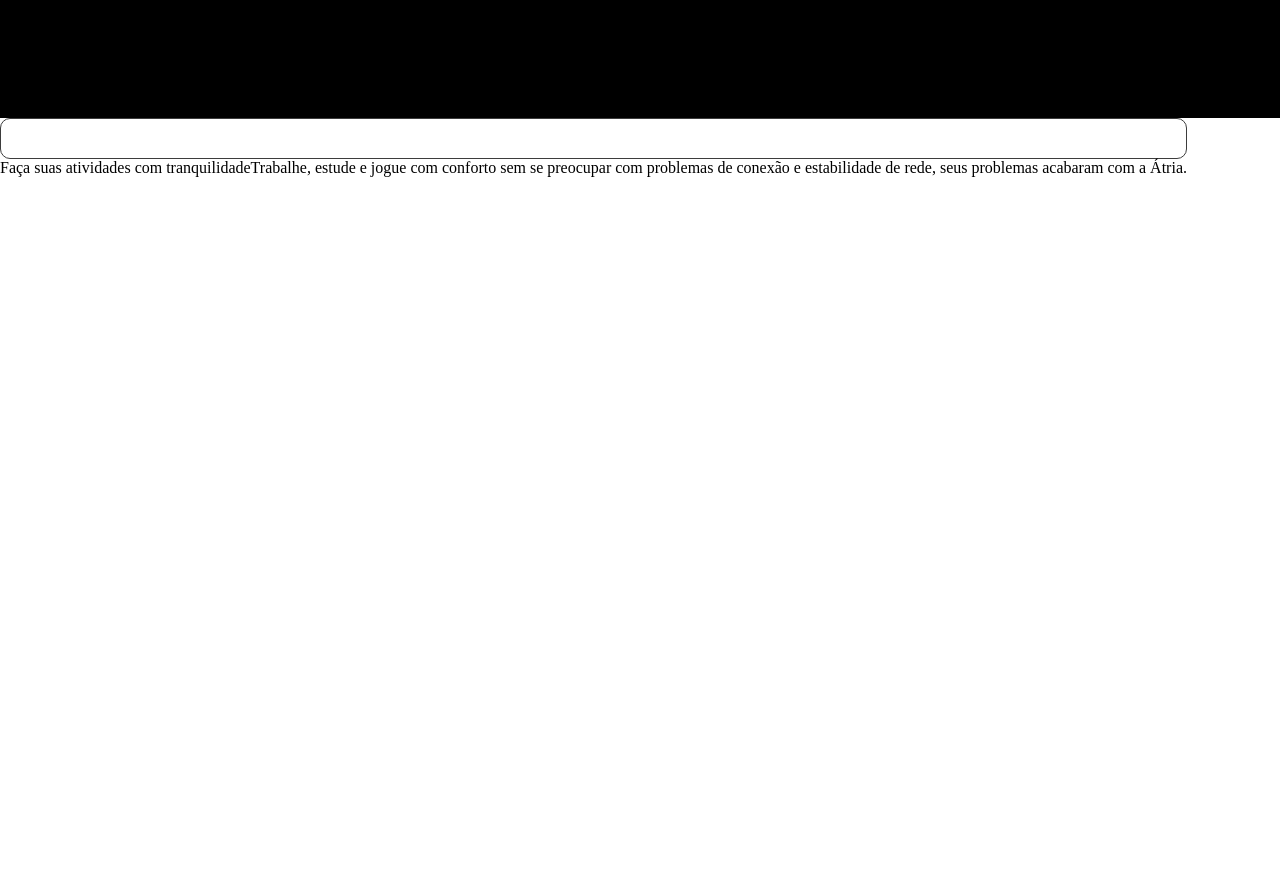
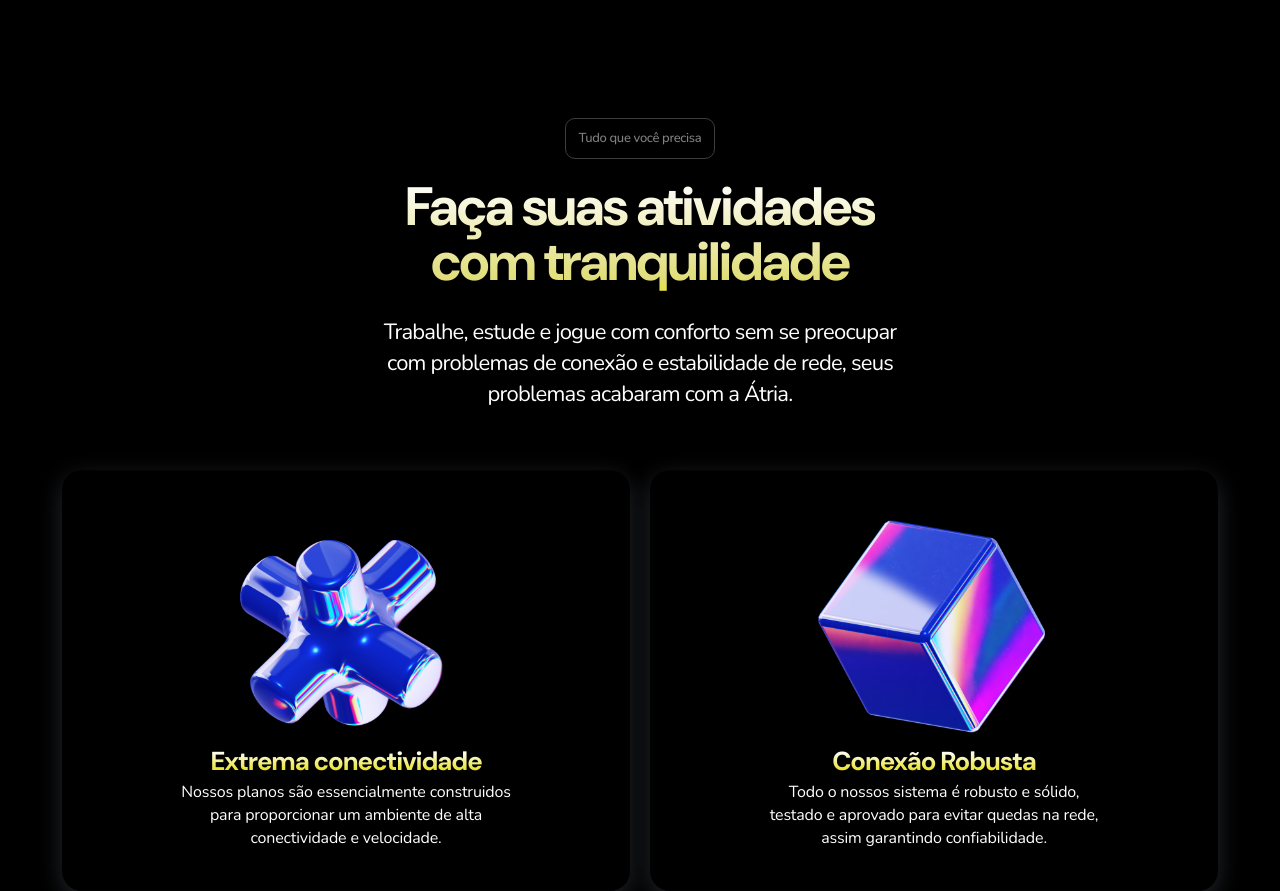
Before and after one commit to matheusmms031/Atria, a React (Vite) app: page / in a window 1280 px wide. Shown: the part 1982-2873 px from the top of the page. Before the commit the page ends 2159 px from the top, so only its background shows below. Built offline with nearby package versions, Linux system fonts and the light colour scheme.

Commit message:
Adicionei o componente CardSecond no home

```diff
--- a/src/components/CardSecond/CardSecond.jsx
+++ b/src/components/CardSecond/CardSecond.jsx
@@ -4,7 +4,7 @@
 export default function CardSecond({image, title, description}){
     return(
         <div className={styles.CardSecond}>
-            <image src={image} className={styles.image}/>
+            <img src={image} className={styles.image}/>
             <div className={styles.texts}>
                 <span className={`${styles.title} title4`}>{title}</span>
                 <span className={`${styles.description} bodyMedium`}>{description}</span>
--- a/src/components/CardSecond/CardSecond.module.scss
+++ b/src/components/CardSecond/CardSecond.module.scss
@@ -10,6 +10,11 @@
     border-radius: 1.25rem;
     border: 1px solid rgba(27, 27, 27, 0.08);
     box-shadow: 0px 7px 24px 0px #24262B;
+}
+
+.image{
+    width: 240px;
+    height: 240px;
 }
 
 .texts{
@@ -34,3 +39,14 @@
     width: 21.5625rem;
     height: 4.3125rem;
 }
+
+@media (max-width:720px) {
+    .CardSecond{
+        display: flex;
+        padding: 2.5rem 0rem;
+        flex-direction: column;
+        justify-content: center;
+        align-items: center;
+        width: fit-content;
+    }
+}
--- a/src/pages/Home/Home.jsx
+++ b/src/pages/Home/Home.jsx
@@ -7,9 +7,12 @@
 import telecine from "../../assets/telecine.png"
 import { CardFirst } from "../../components/CardFirst/CardFirst"
 import WhatsappIcon from "../../assets/Icons/Icons=Whatsapp.svg"
+import Card1 from "../../assets/card1.png"
+import Card2 from "../../assets/card2.png"
 import WifiIcon from "../../assets/Icons/Icons=Wifi.svg"
 import AppIcon from "../../assets/Icons/Icons=App.svg"
 import Tag from "../../components/Tag/Tag.jsx"
+import CardSecond from "../../components/CardSecond/CardSecond.jsx"
 
 
 export default function Home(){
@@ -45,7 +48,7 @@
                         </span>
                     </div>
                     <div className={styles.inovationCards}>
-                        <CardFirst image={WhatsappIcon} title="Suporte por Whatsapp" description="Estamos no Whatsapp para solucionar problemas a distância, estando 24 horas dispostos."/>.
+                        <CardFirst image={WhatsappIcon} title="Suporte por Whatsapp" description="Estamos no Whatsapp para solucionar problemas a distância, estando 24 horas dispostos."/>
                         <CardFirst image={WifiIcon} title="Roteadores com Wifi 6 e 7" description="Utilizamos como padrão roteadores da Huawei, contendo suporte a versão mais recente de Wifi."/>
                         <CardFirst image={AppIcon} title="Aplicativo de gerenciamento" description="Oferecemos aos nossos clientes um aplicativo mobile para gerenciar seus planos e pontos."/>
                     </div>
@@ -56,9 +59,13 @@
                     <div className={styles.worksTexts}>
                         <Tag>Tudo que você precisa</Tag>
                         <div className={styles.worksTitles}>
-                            <span>Faça suas atividades com tranquilidade</span>
-                            <span>Trabalhe, estude e jogue com conforto sem se preocupar com problemas de conexão e estabilidade de rede, seus problemas acabaram com a Átria.</span>
+                            <span className={`${styles.worksTitle} title2`}>Faça suas atividades <br/> com tranquilidade</span>
+                            <span className={`${styles.worksDescription} bodyLarge`}>Trabalhe, estude e jogue com conforto sem se preocupar com problemas de conexão e estabilidade de rede, seus problemas acabaram com a Átria.</span>
                         </div>
+                    </div>
+                    <div className={styles.worksCards}>
+                        <CardSecond image={Card1} title="Extrema conectividade" description="Nossos planos são essencialmente construidos para proporcionar um ambiente de alta conectividade e velocidade."/>
+                        <CardSecond image={Card2} title="Conexão Robusta" description="Todo o nossos sistema é robusto e sólido, testado e aprovado para evitar quedas na rede, assim garantindo confiabilidade."/>
                     </div>
                 </div>
             </section>
--- a/src/pages/Home/Home.module.scss
+++ b/src/pages/Home/Home.module.scss
@@ -133,6 +133,61 @@
     flex-wrap: wrap;
 }
 
+.works{
+    display: flex;
+    flex-direction: column;
+    justify-content: center;
+    align-items: center;
+    gap: 0.625rem;
+    align-self: stretch;
+    background-color: #000;
+}
+
+.worksContent{
+    display: flex;
+    flex-direction: column;
+    align-items: center;
+    gap: 3.75rem;
+}
+
+.worksTexts{
+    display: flex;
+    flex-direction: column;
+    align-items: center;
+    gap: 1.25rem;
+}
+
+.worksTitles{
+    display: flex;
+    flex-direction: column;
+    align-items: center;
+    gap: 0.9375rem;
+}
+
+.worksTitle{
+    color: #FFF;
+    text-align: center;
+    height: 7.6875rem;
+    background: linear-gradient(180deg, #FFF 0%, #E1DE7B 79.5%, #E8E120 100%);
+    background-clip: text;
+    -webkit-background-clip: text;
+    -webkit-text-fill-color: transparent;
+}
+
+.worksDescription{
+    width: 33.4375rem;
+
+    color: #FFF;
+    text-align: center;
+}
+
+.worksCards{
+    display: flex;
+    justify-content: center;
+    align-items: center;
+    gap: 1.25rem;
+}
+
 
 @media (max-width:720px) {
     .titleFirst{
@@ -200,4 +255,10 @@
         align-self: stretch;
         background: linear-gradient(180deg, #000 -3.73%, rgba(0, 0, 0, 0.80) 21.68%, rgba(0, 0, 0, 0.60) 40.74%, rgba(0, 0, 0, 0.60) 76.74%, rgba(82, 80, 11, 0.74) 97.89%, #E8E120 108.5%);
     }
+    .worksTitle{
+        height: fit-content;
+    }
+    .worksDescription{
+        width: 22.375rem;
+    }
 }
```
Also changed, not shown: src/assets/card1.png (added), src/assets/card2.png (added).
